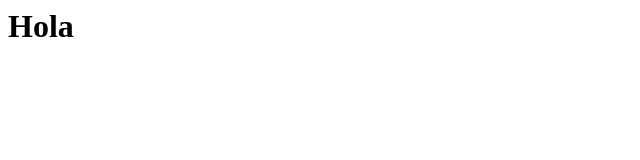
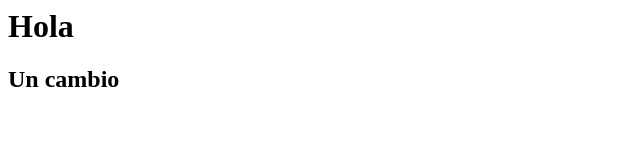
Before and after one commit to fsdnicolas14/config, a website: page hola.html in a window 1280 px wide. Shown: the whole page, without its empty margins (0-640 px from the left). Drawn offline with Linux system fonts and the light colour scheme.

Commit message:
add change to hola.html

```diff
--- a/hola.html
+++ b/hola.html
@@ -6,5 +6,6 @@
   </head>
   <body>
     <h1>Hola</h1>
+    <h2>Un cambio</h2>
   </body>
 </html>
```
